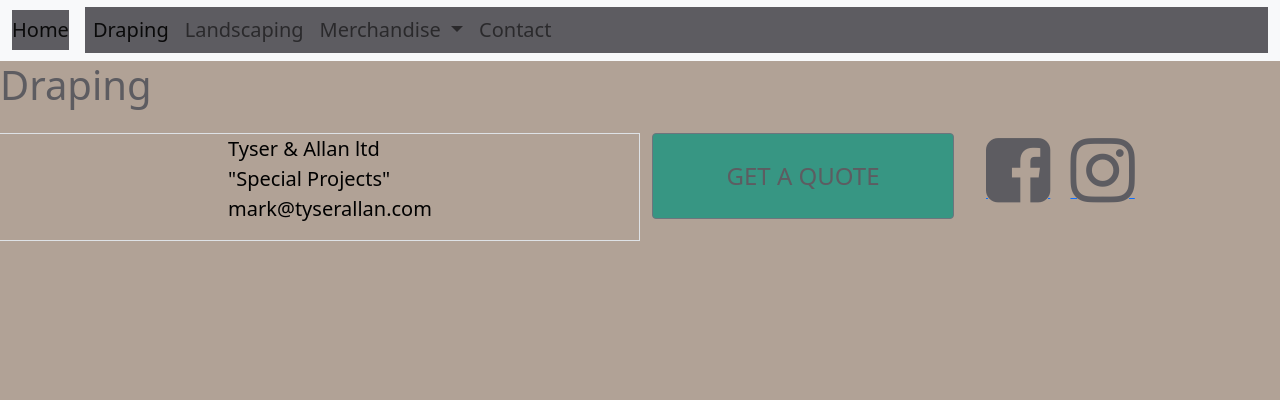
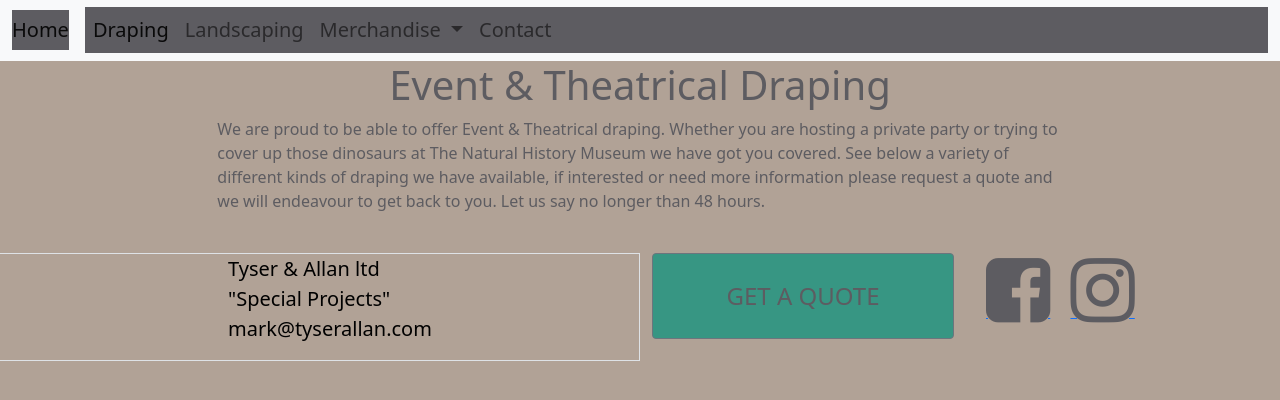
Before and after one commit to megmog88/Tyser-Allan-MileStoneProject4, a Django app: page /draping in a window 1280 px wide. Shown: the part 134-534 px from the top of the page. Run offline with Django 3.2, Linux system fonts and the light colour scheme.

Commit message:
starting to put content into draping page

```diff
--- /dev/null
+++ b/draping/templates/draping-info.html
@@ -0,0 +1,4 @@
+{% extends "base.html" %}
+    {% block content %}
+
+    {% endblock %}
--- a/pages/templates/draping.html
+++ b/pages/templates/draping.html
@@ -1,4 +1,15 @@
 {% extends 'base.html' %}
     {% block content %}
-    <h1>Draping</h1>
+    <div class="row no-gutters">
+        <div class="col-8 offset-2 justify-content-center d-flex">
+            <h1>Event & Theatrical Draping</h1>
+        </div>
+        <div class="col-8 offset-2 justify-content-center d-flex">
+            <p>We are proud to be able to offer Event & Theatrical draping. Whether you are hosting a private party or trying to cover
+            up those dinosaurs at The Natural History Museum we have got you covered. See below a variety of different kinds of draping
+            we have available, if interested or need more information please request a quote and we will endeavour to get back to you.
+            Let us say no longer than 48 hours.
+            </p>
+        </div>
+    </div>
     {% endblock content %}
```
Also changed, not shown: tyserallan/settings.py (+8 -11 lines), 2 other files.
